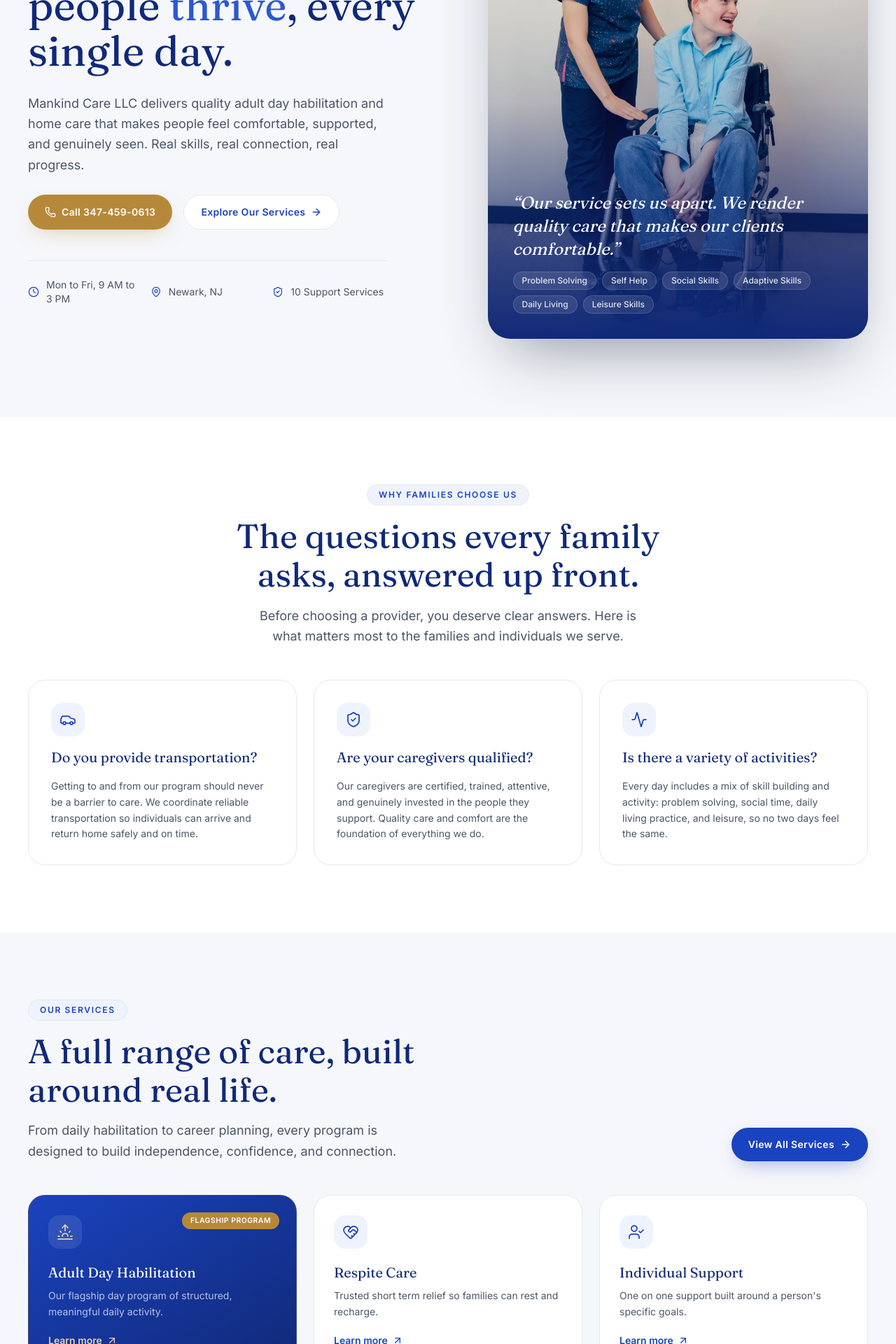
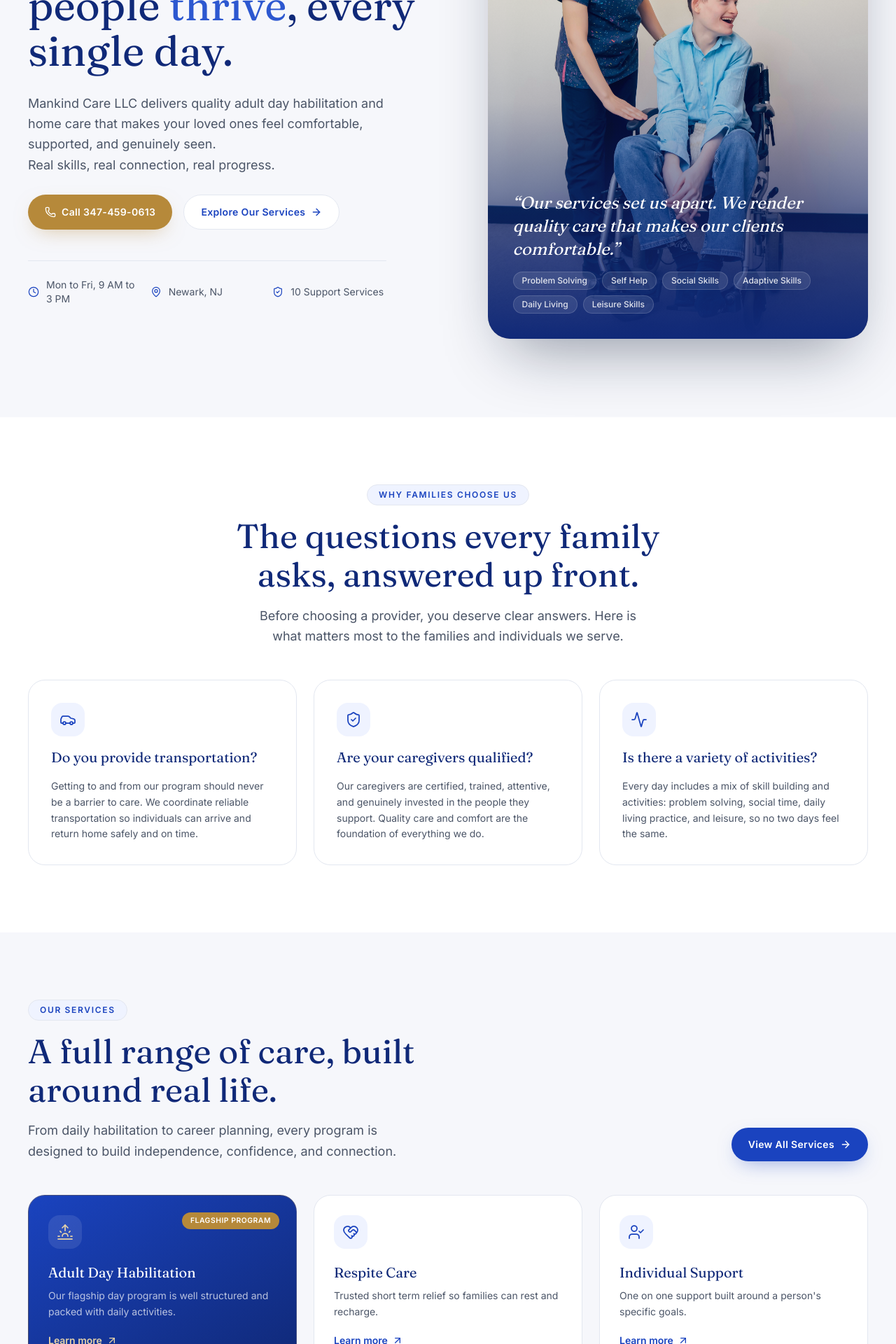
Before and after one commit to mosnyik/mankind-care, a Next.js app: page / in a window 1280 px wide. Shown: the part 420-2340 px from the top of the page at 70% size. Built offline with nearby package versions, Linux system fonts and the light colour scheme.

Commit message:
fix: updated the content

```diff
--- a/app/about/page.tsx
+++ b/app/about/page.tsx
@@ -39,7 +39,7 @@
             </h1>
             <p className="max-w-xl text-lg leading-relaxed text-slate-600">
               Mankind Care LLC is an adult day habilitation and home care
-              provider based in Newark, New Jersey. We were built around a
+              provider based in Newark, New Jersey. We are built around a
               simple belief: people deserve care that makes them feel
               comfortable, respected, and capable of more.
             </p>
@@ -47,7 +47,7 @@
           <PhotoQuoteCard
             src={heroImages.about.src}
             alt={heroImages.about.alt}
-            quote="Our service sets us apart. We render quality care to our clients that makes them comfortable, and we help build the skills they need for everyday life."
+            quote="Our services set us apart. We render quality care to our clients that makes them comfortable, and we help build the skills they need for everyday life."
             skills={coreSkills}
           />
         </Container>
--- a/app/page.tsx
+++ b/app/page.tsx
@@ -15,13 +15,7 @@
 import CtaBanner from "@/components/cta-banner";
 import PhotoQuoteCard from "@/components/photo-quote-card";
 import HeroSlider from "@/components/hero-slider";
-import {
-  coreSkills,
-  homeCare,
-  services,
-  site,
-  topQuestions,
-} from "@/lib/site";
+import { coreSkills, homeCare, services, site, topQuestions } from "@/lib/site";
 import { heroImages } from "@/lib/images";
 
 const heroSlides = [
@@ -29,7 +23,7 @@
     src: heroImages.home.src,
     alt: heroImages.home.alt,
     quote:
-      "Our service sets us apart. We render quality care that makes our clients comfortable.",
+      "Our services set us apart. We render quality care that makes our clients comfortable.",
     badgeLabel: "10 Support Services",
   },
   {
@@ -42,7 +36,8 @@
   {
     src: heroImages.about.src,
     alt: heroImages.about.alt,
-    quote: "Real skills, real connection, real progress, for every individual we support.",
+    quote:
+      "Real skills, real connection, real progress, for every individual we support.",
     badgeLabel: "DDD & Home Care",
   },
 ];
@@ -68,12 +63,15 @@
             </span>
             <h1 className="font-serif-display text-4xl leading-[1.08] text-primary-dark sm:text-5xl lg:text-6xl">
               Care that helps people{" "}
-              <span className="text-primary-accent">thrive</span>, every single day.
+              <span className="text-primary-accent">thrive</span>, every single
+              day.
             </h1>
             <p className="max-w-lg text-lg leading-relaxed text-slate-600">
-              Mankind Care LLC delivers quality adult day habilitation and
-              home care that makes people feel comfortable, supported, and
-              genuinely seen. Real skills, real connection, real progress.
+              Mankind Care LLC delivers quality adult day habilitation and home
+              care that makes your loved ones feel comfortable, supported, and
+              genuinely seen.
+              <br />
+              Real skills, real connection, real progress.
             </p>
             <div className="flex flex-col gap-4 sm:flex-row">
               <Button href={site.phoneHref} variant="gold">
@@ -88,16 +86,29 @@
 
             <div className="mt-4 grid w-full max-w-lg grid-cols-1 gap-3 border-t border-line pt-6 sm:grid-cols-3">
               <div className="flex items-center gap-2.5">
-                <Clock className="h-4 w-4 shrink-0 text-primary" strokeWidth={1.8} />
-                <span className="text-sm text-slate-600">{site.hoursShort}</span>
+                <Clock
+                  className="h-4 w-4 shrink-0 text-primary"
+                  strokeWidth={1.8}
+                />
+                <span className="text-sm text-slate-600">
+                  {site.hoursShort}
+                </span>
               </div>
               <div className="flex items-center gap-2.5">
-                <MapPin className="h-4 w-4 shrink-0 text-primary" strokeWidth={1.8} />
+                <MapPin
+                  className="h-4 w-4 shrink-0 text-primary"
+                  strokeWidth={1.8}
+                />
                 <span className="text-sm text-slate-600">Newark, NJ</span>
               </div>
               <div className="flex items-center gap-2.5">
-                <ShieldCheck className="h-4 w-4 shrink-0 text-primary" strokeWidth={1.8} />
-                <span className="text-sm text-slate-600">10 Support Services</span>
+                <ShieldCheck
+                  className="h-4 w-4 shrink-0 text-primary"
+                  strokeWidth={1.8}
+                />
+                <span className="text-sm text-slate-600">
+                  10 Support Services
+                </span>
               </div>
             </div>
           </div>
@@ -107,7 +118,7 @@
               <PhotoQuoteCard
                 src={heroImages.home.src}
                 alt={heroImages.home.alt}
-                quote="Our service sets us apart. We render quality care that makes our clients comfortable."
+                quote="Our services set us apart. We render quality care that makes our clients comfortable."
                 skills={coreSkills}
                 badgeLabel="10 Support Services"
               />
@@ -165,7 +176,11 @@
         <Container>
           <div className="grid gap-10 rounded-4xl border border-line bg-white p-9 shadow-[0_30px_80px_-40px_rgba(26,67,191,0.2)] sm:p-12 lg:grid-cols-[auto_1fr_auto] lg:items-center lg:gap-14">
             <span className="flex h-16 w-16 items-center justify-center rounded-2xl bg-primary-surface text-primary">
-              <HomeIcon className="h-8 w-8" strokeWidth={1.6} aria-hidden="true" />
+              <HomeIcon
+                className="h-8 w-8"
+                strokeWidth={1.6}
+                aria-hidden="true"
+              />
             </span>
             <div className="flex flex-col gap-3">
               <h2 className="font-serif-display text-2xl text-primary-dark sm:text-3xl">
@@ -175,7 +190,11 @@
                 {homeCare.description}
               </p>
             </div>
-            <Button href={site.phoneHref} variant="primary" className="shrink-0">
+            <Button
+              href={site.phoneHref}
+              variant="primary"
+              className="shrink-0"
+            >
               <Phone className="h-4 w-4" strokeWidth={2} />
               Ask About Home Care
             </Button>
--- a/app/services/[slug]/page.tsx
+++ b/app/services/[slug]/page.tsx
@@ -117,7 +117,7 @@
 
             <div className="flex flex-col gap-5 rounded-4xl border border-line bg-white p-8">
               <h2 className="font-serif-display text-xl text-primary-dark">
-                What this includes
+                What this includes:
               </h2>
               <ul className="flex flex-col gap-3">
                 {service.bullets.map((bullet) => (
--- a/lib/site.ts
+++ b/lib/site.ts
@@ -55,11 +55,12 @@
     slug: "adult-day-habilitation",
     name: "Adult Day Habilitation",
     icon: "sunrise",
-    short: "Our flagship day program of structured, meaningful daily activity.",
+    short:
+      "Our flagship day program is well structured and packed with daily activities.",
     description:
-      "Our Adult Day Habilitation program gives individuals a warm, structured place to build skills and enjoy their day. Every visit blends learning, activity, and genuine connection, guided by caregivers who take the time to understand each person they support.",
+      "Our Adult Day Habilitation program gives individuals a warm, structured place to build skills and enjoy their day. Every visit blends learning, activities, and genuine connection; guided by caregivers who take the time to understand each person they support.",
     bullets: [
-      "Structured daily activities built around real goals",
+      "Structured daily programs built around real goals",
       "A warm, consistent group setting with caring staff",
       "Skill building blended with genuine social connection",
     ],
@@ -99,7 +100,7 @@
     description:
       "We help individuals participate confidently in the community around them, from errands and appointments to everyday routines outside the home. Our team provides the guidance and encouragement needed to move through daily life with independence.",
     bullets: [
-      "Guided support for errands and appointments",
+      "Guided support for errands and hospital appointments",
       "Confidence building in everyday settings",
       "Encouragement towards greater independence",
     ],
@@ -162,7 +163,7 @@
     icon: "route",
     short: "Clear, personalized roadmaps toward long term career goals.",
     description:
-      "We help individuals think beyond today and plan for tomorrow, mapping out realistic steps toward the career and future they want. It is guidance that grows with the person as their goals evolve.",
+      "We help individuals think beyond today and plan for tomorrow, mapping out realistic steps toward the career and future they want. We provide guidance for your loved ones that grow with them as their goals evolve.",
     bullets: [
       "Clear, realistic roadmaps",
       "Goals that grow with the person",
@@ -214,7 +215,7 @@
     icon: "activity",
     question: "Is there a variety of activities?",
     answer:
-      "Every day includes a mix of skill building and activity: problem solving, social time, daily living practice, and leisure, so no two days feel the same.",
+      "Every day includes a mix of skill building and activities: problem solving, social time, daily living practice, and leisure, so no two days feel the same.",
   },
 ] as const;
 
@@ -252,8 +253,7 @@
   },
   {
     title: "Begin your program",
-    description:
-      "Start with a team that treats you like family from day one.",
+    description: "Start with a team that treats you like family from day one.",
   },
 ] as const;
 
```
